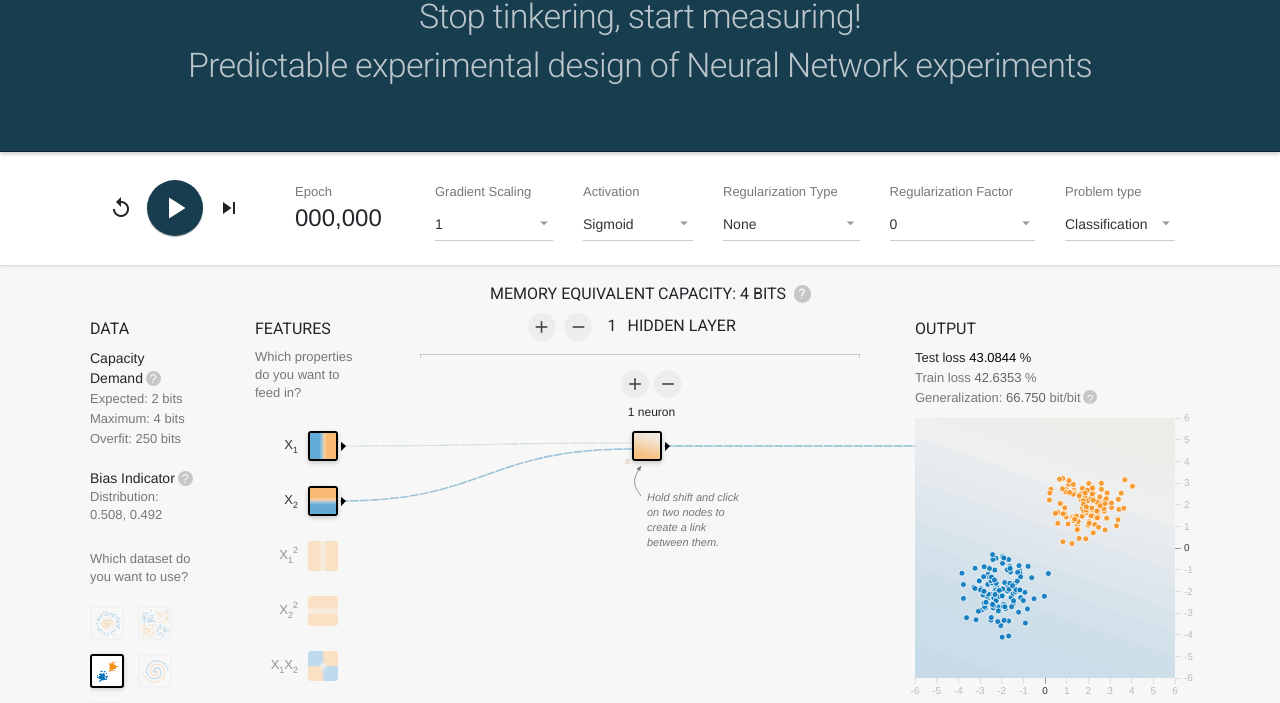
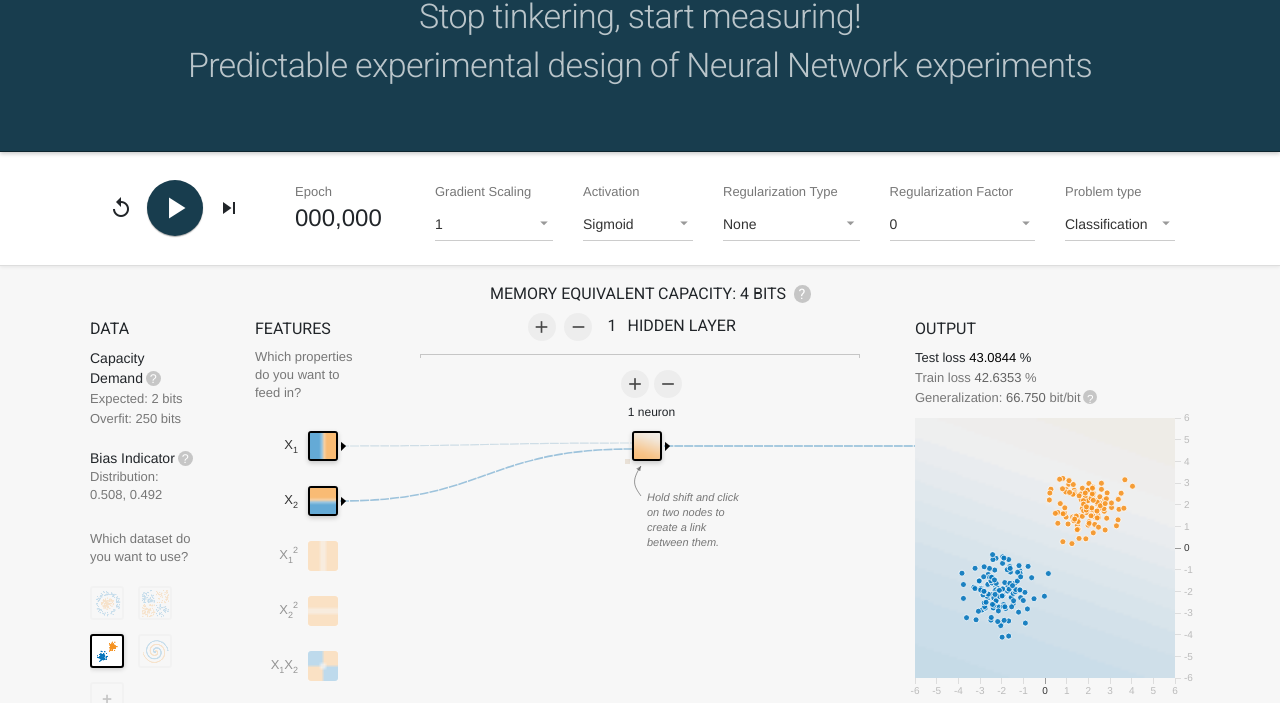
Before and after one commit to fractor/nntailoring, a website: page tfmeter/index.html in a window 1280 px wide. Shown: the part 68-771 px from the top of the page. Drawn offline with nearby package versions, Linux system fonts and the light colour scheme; files that its build step writes are made by us from their sources; files whose address does not match are found by name.

Commit message:
Removed max cap

```diff
--- a/tfmeter/index.html
+++ b/tfmeter/index.html
@@ -230,7 +230,6 @@ limitations under the License.
            data-title="Capacity Demand"
            data-content="<div>
             <b>Expected:</b> </br> Expected capacity needed, based on algorithm 'MaxCapReq.'  <br/>
-            </br><b>Maximum:</b></br> Capacity needed to memorize training data using 'dumb' network where only biases are fitted (all weights are constant). <br/>
             </br><b>Overfit:</b></br> Capacity needed to memorize training data as a lookup table (the number of state transitions a lookup table would need).
 
             <br/><br/>
@@ -261,9 +260,6 @@ limitations under the License.
         </br>
         <label for="sugCapacity">
             Expected: <b><span class="value">XX</span>&nbsp;bits</b>
-        </label></br>
-        <label for="maxCapacity">
-            Maximum: <b><span class="value">XX</span>&nbsp;bits</b>
         </label></br>
         <label for="dataOverfit">
             Overfit: <b><span class="value">XX</span>&nbsp;bits</b>
```
Also changed, not shown: tfmeter/dist/bundle.js.
